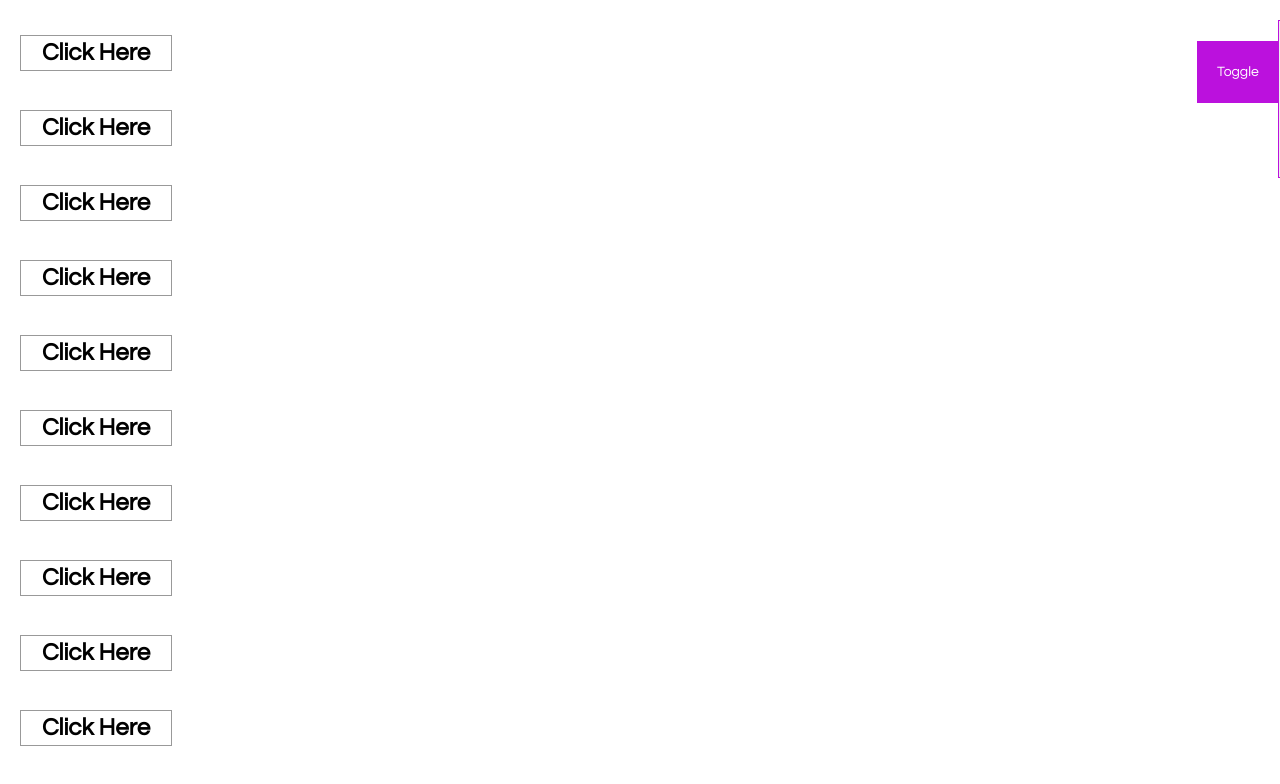
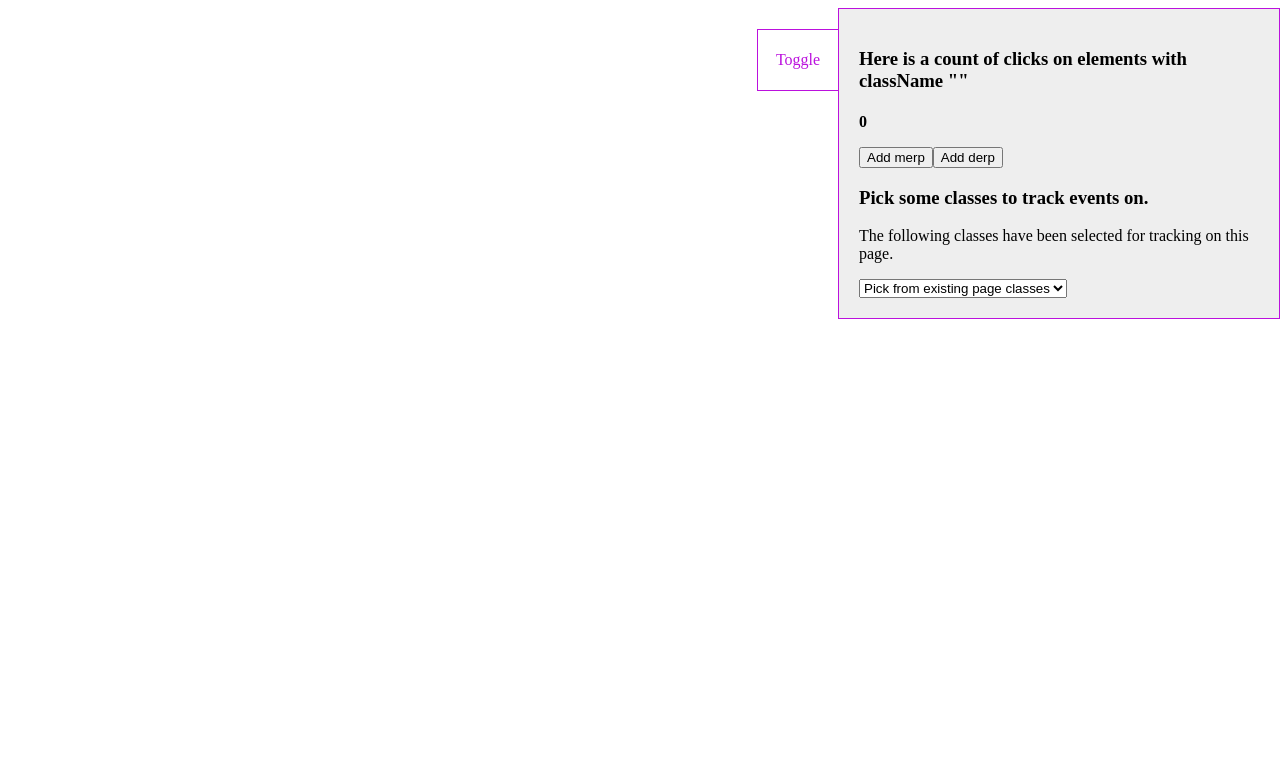
Before and after one commit to juddfranklin1/eventful-widget, a React app: page / in a window 1280 px wide. Built offline with nearby package versions, Linux system fonts and the light colour scheme.

Commit message:
Abstraction and improved structure of the app. Ability to track any element class on the current page.

```diff
--- a/client/eventful/App.css
+++ b/client/eventful/App.css
@@ -1,61 +1,10 @@
-body {
-  font: 14px "Century Gothic", Futura, sans-serif;
-  margin: 20px;
-}
-
-ol, ul {
-  padding-left: 30px;
-}
-
-.board-row:after {
-  clear: both;
-  content: "";
-  display: table;
-}
-
-.status {
-  margin-bottom: 10px;
-}
-
-.square {
-  background: #fff;
-  border: 1px solid #999;
-  float: left;
-  font-size: 24px;
-  font-weight: bold;
-  line-height: 34px;
-  height: 34px;
-  margin-top: 15px;
-  padding: 0;
-  text-align: center;
-  width: 150px;
-  clear: both;
-}
-
-.square:focus {
-  outline: none;
-}
-
-.kbd-navigation .square:focus {
-  background: #ddd;
-}
-
-.game {
-  display: flex;
-  flex-direction: row;
-}
-
-.game-info {
-  margin-left: 20px;
-}
-
 /*Eventful Styles*/
 
 .eventful-container {
   width: 400px;
   padding: 20px;
   position: fixed;
-  right: -440px;
+  right: -442px;
   transition: right 1s;
   -webkit-transition: right 1s;
   background: #eee;
--- a/client/eventful/add-element.js
+++ b/client/eventful/add-element.js
@@ -2,8 +2,9 @@ import React from 'react';
 import ReactDOM from 'react-dom';
 
 function ElementAdder(props){
+    let element = props.elementName;
     return(
-        <button onClick={ props.onClick }>Add an Element</button>
+        <button onClick={ (element) => { props.onClick(props.elementName) } }>Add { element }</button>
     )
 }
 export default ElementAdder;
--- a/client/eventful/index.js
+++ b/client/eventful/index.js
@@ -1,18 +1,19 @@
-import React from 'react';
+import React, {Component} from 'react';
 import ReactDOM from 'react-dom';
 
-import ClickCounter from './click-counter.js';
 import ToggleTab from './toggle-tab.js';
-import ElementAdder from './add-element.js';
+import WidgetWrapper from './widget-wrapper.js';
 
-export default class Eventful extends React.Component {
+export default class Eventful extends Component {
   constructor(){
     super();
     this.state = {
       counter: 0,
-      targetClass: "square",
-      hidden: true,
+      hidden: false,
       element: '',
+      pageClasses: [],
+      selectedClasses: [],
+      activeTab: 'home'
     }
   }
 
@@ -20,31 +21,27 @@ export default class Eventful extends React.Component {
    * to delegate different event types.
    * Once there's an API, this should POST event details to the DB.
    * */
-  EventDelegator(eventType){
+  EventDelegator(eventType,newClass){
     let evt = eventType || 'click';
     let that = this;
-    const targetClass = this.state.targetClass;
-    let runDelegator = window.setTimeout(function(){
-      /* Ideally this block wouldn't need to target the body element.
-       * Not really sure how I would be able to create live functionality
-       * without targeting the most general element available.
-       * */
+    const targetClasses = Array.of(newClass) || this.state.selectedClasses;
+    targetClasses.map(function(targetClass){
+      console.log(targetClass);
       document.getElementsByTagName('body')[0].addEventListener(evt, function(e) {
         var failsFilter = true,
           el = e.target;
+          console.info(el !== this && (failsFilter = el.className.indexOf(targetClass) === -1) && (el = el.parentNode));
         while (el !== this && (failsFilter = el.className.indexOf(targetClass) === -1) && (el = el.parentNode));
         if (!failsFilter) {
-          let elements = document.querySelectorAll('.'+targetClass);
-          Array.from(elements).forEach(function(element){
-            if(!element.hasAttribute('eventful-tracked-' + evt)){//protect against duplicate event listener
-              element.addEventListener(evt,that.countEm.bind(that),false);
-              element.setAttribute('eventful-tracked-' + evt,'true');
-            }
-          });
+          if(!el.hasAttribute('eventful-tracked-' + evt)){//protect against duplicate event listener
+            el.addEventListener(evt,that.countEm.bind(that),false);
+            el.setAttribute('eventful-tracked-' + evt,'true');
+          }
         }
       },true);
-    },50);
+    });
   }
+
   /* Let's abstract this function
    * to count different event types.
    * Once there's an API, this should POST event details to the DB.
@@ -53,7 +50,7 @@ export default class Eventful extends React.Component {
     let element = event.target;
     let description = 'you just clicked on a ' + element.tagName + ' element';
     if (typeof(element.innerHTML) === 'string') {
-      description += ' with the content ' + element.innerHTML
+      description += ' with the class ' + element.innerHTML
     }
     this.setState({
       counter: this.state.counter+1,
@@ -62,35 +59,71 @@ export default class Eventful extends React.Component {
     return true;
   };
 
-  onToggle(){
-    this.setState({"hidden":!this.state.hidden});
+  componentWillMount(){
+    let classyElements = document.querySelectorAll('[class]');
+
+    let unique = function (list, x) {
+      if (x != "" && list.indexOf(x) === -1) {
+          list.push(x);
+      }
+      return list;
+    };
+    let trim = function (x) { return x.trim(); };
+    let classNames = [].reduce.call(classyElements, function (acc, e) {
+      return e.className.split(' ').map(trim).reduce(unique,acc);
+    }, []);
+
+    this.setState({
+      pageClasses: classNames
+    });
+    return;
   }
 
   componentDidMount(){
-    this.EventDelegator('click');
+    /* This might warrant a default tracking by calling
+     * EventDelegator wrapped in a timeout.
+     * The tracking could check for a cookie or query an API
+     * For saved or previously tracked items.
+     *
+     */
   }
 
-  /* Let's refine this function to take arguments
-   * to create custom elements.
-   * It should also note the event attributes on the element
-   * and append the event types to the text node.
-   * */
-  addElement(){
-    let TestZone = document.getElementById('test-content');
+  onAddElement(sel){//Currently sel is only a class, but it should be more generic.
+    let selector = sel || '';
     let TestElement = document.createElement('div');
     let TestInnerElement = document.createElement('div');
     TestInnerElement.innerHTML = 'New Element to Click';
     TestElement.appendChild(TestInnerElement);
-    TestElement.className = 'square';
-    TestZone.append(TestElement);
+    TestElement.className = selector;
+    document.querySelector('body').append(TestElement);
+  }
+
+  onSelectClass(toAdd){
+    let currentlySelected = this.state.selectedClasses;
+    currentlySelected.push(toAdd);
+    this.setState({
+      selectedClasses : currentlySelected
+    });
+    (this.EventDelegator.bind(this,'click',toAdd))(this);
+  }
+
+  onToggle(){
+    this.setState({"hidden":!this.state.hidden});
   }
 
   render() {
     return (
       <div className= {this.state.hidden ? "eventful-container hidden" : "eventful-container shown" }>
         <ToggleTab onToggle={ this.onToggle.bind(this) } />
-        <ClickCounter clickCount={ this.state.counter } element={ this.state.activeElement } targetClass={ this.state.targetClass } className="eventfulClickCounter" />
-        <ElementAdder onClick={ this.addElement.bind(this) } />
+        <WidgetWrapper
+          className={ this.state.activeTab }
+          counter={ this.state.counter }
+          activeElement={ this.state.activeElement }
+          addElement={ (sel) => this.onAddElement(sel) }
+          selectedClasses={ this.state.selectedClasses }
+          pageClasses={ this.state.pageClasses }
+          selectClass={ (toAdd) => this.onSelectClass(toAdd) }
+        />
       </div>
     )
   }
--- /dev/null
+++ b/client/eventful/pick-a-selector.js
@@ -0,0 +1,17 @@
+import React from 'react';
+import ReactDOM from 'react-dom';
+
+const PickASelector = function (props) {
+  return (<div>
+    <h3>Pick some classes to track events on.</h3>
+    <p>The following classes have been selected for tracking on this page.</p>
+    <ul>
+      { props.selectedClasses.map((e,i)=>( <li key={ i }>{ e }</li>)) }
+    </ul>
+    <select onChange={ (ev) => (props.selectClass(ev.target.value)) }>
+      <option value="" required selected disabled>Pick from existing page classes</option>
+      { props.pageClasses.map((e,i)=>(<option key={ i } value={ e }>{ e }</option>)) }
+    </select>
+  </div>);
+}
+export default PickASelector;
--- /dev/null
+++ b/client/eventful/widget-wrapper.js
@@ -0,0 +1,37 @@
+import React, {Component} from 'react';
+import ReactDOM from 'react-dom';
+
+import ClickCounter from './click-counter.js';
+import ElementAdder from './add-element.js';
+import PickASelector from './pick-a-selector.js';
+
+class WidgetWrapper extends Component {
+  /* This class will contain all the inner workings of the Widget
+   * Its chief role will be to manage which view of the widget is Active.
+   * The current idea for the widget would be to provide a few sub-interfaces.
+   * 1) A default interface (accessed by a house icon): a cookie can be set to keep this at the last state.
+   *    a. This interface should give users the ability to track their previously tracked elements.
+   *    b. It should also provide a nice overview of data tracked.
+   *        i. Specifically, it should note the number of elements tracked, the number of events that have been registered, etc.
+   * 2) An options interface (gear or wrench icon)
+   *    a. allowing a user to track a particular selector for a specific event
+   *    b. The user should be able to pick from selectors farmed from the current page, or to add their own.
+   *    c. To make this possible, this would need to be a form with a dropdown, and a text input submitted via a button click event.
+   * 3) Add tracker interface (accessed by a plus sign icon), allowing a user to
+  */
+  constructor(props){
+    super();
+  }
+  render(){
+    return (
+      <div>
+        <ClickCounter clickCount={ this.props.counter } element={ this.props.activeElement } className="eventfulClickCounter" />
+        <ElementAdder elementName="merp" onClick={ (name) => this.props.addElement(name) } />
+        <ElementAdder elementName="derp" onClick={ (name) => this.props.addElement(name) } />
+        <PickASelector selectedClasses={ this.props.selectedClasses } pageClasses={ this.props.pageClasses } selectClass={ (sel) => this.props.selectClass(sel) } />
+      </div>
+    );
+  }
+}
+
+export default WidgetWrapper;
--- a/client/index.html
+++ b/client/index.html
@@ -6,6 +6,7 @@
   </head>
   <body>
     <div id="eventful-root"></div>
-    <div id="test-content"></div>
+    <div class="merp"></div>
+    <div id="test-content" class="derp"></div>
   </body>
 </html>
--- a/client/index.js
+++ b/client/index.js
@@ -11,12 +11,3 @@ ReactDOM.render(
   <Eventful />,
   document.getElementById('eventful-root')
 );
-var n = 0;
-do{
-  n += 1;
-  let TestZone = document.getElementById('test-content');
-  let TestElement = document.createElement('h3');
-  TestElement.innerHTML = 'Click Here';
-  TestElement.className = 'square';
-  TestZone.append(TestElement);
-}while(n<10);
```
